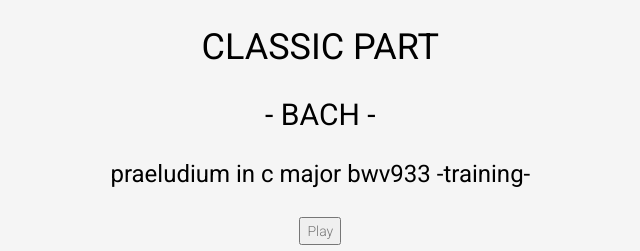
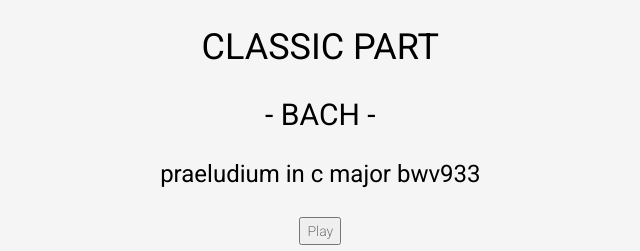
Before and after one commit to kwonayoung/live, a plain HTML site: page index.html in a window 1280 px wide. Shown: the whole page, without its empty margins (277-917 px from the left). Drawn offline with Linux system fonts and the light colour scheme.

Commit message:
Add files via upload

```diff
--- a/index.html
+++ b/index.html
@@ -113,7 +113,8 @@
 
 					   					<h1>CLASSIC PART</h1>
                                         <h2>- BACH -</h2>
-                                        <h3>praeludium in c major bwv933 -training-</h3>
+                                        <h3>praeludium in c major bwv933 </h3>
+
 
 
 
```
